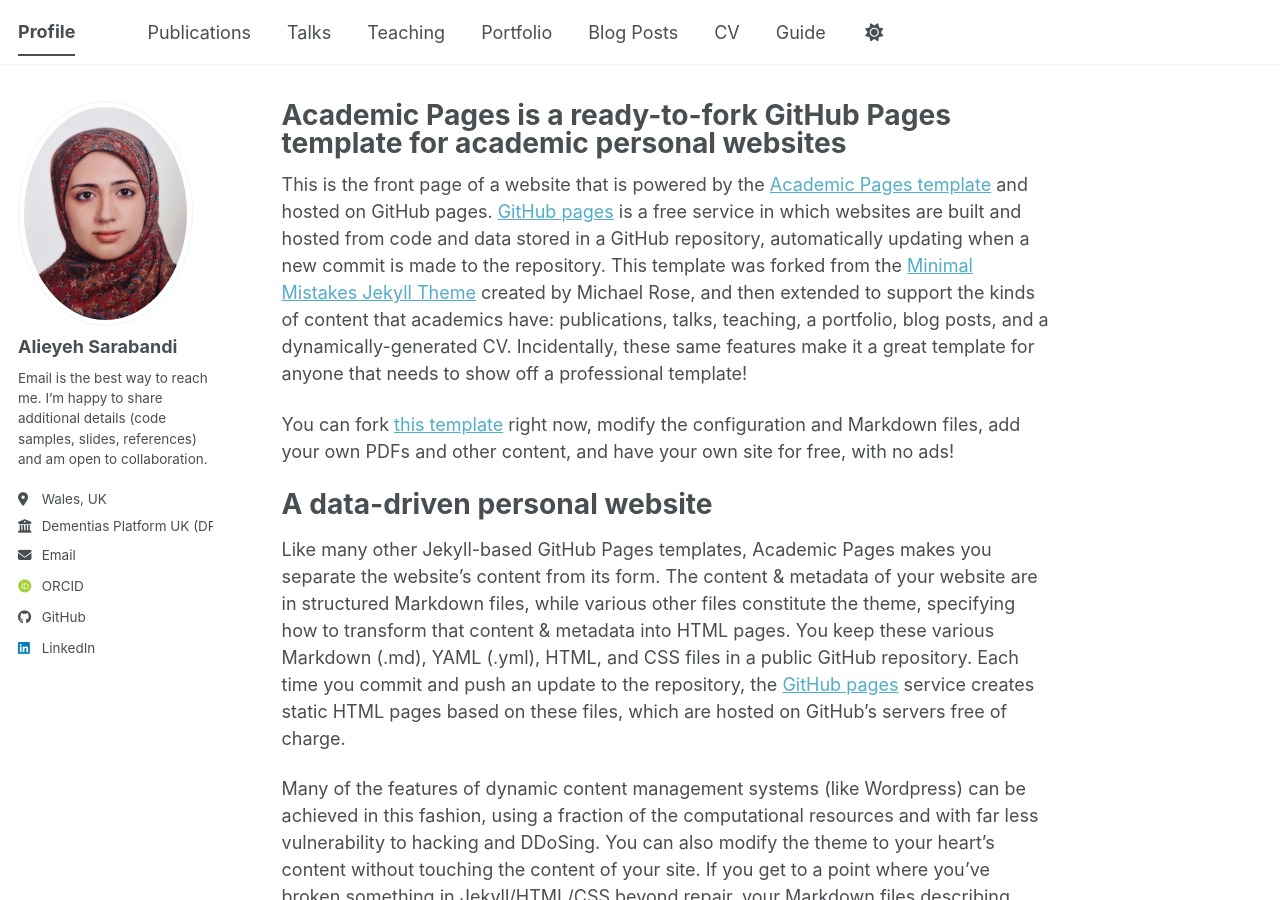
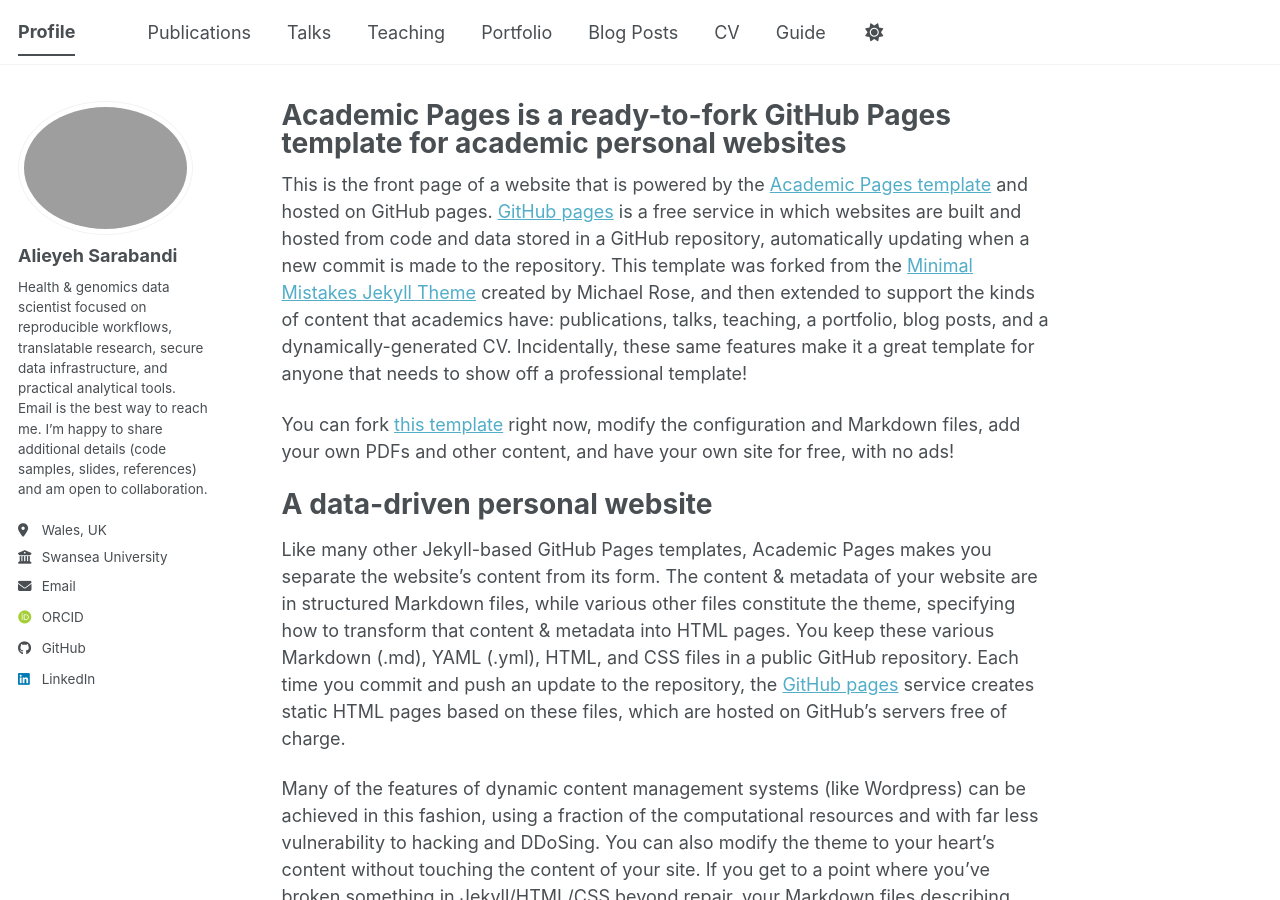
Before and after one commit to Alieyeh/alieyeh.github.io, a Jekyll site: the page built from _pages/about.md, in a window 1280 px wide and 900 px high. Built offline with Jekyll 4.4.1, drawn with Linux system fonts in a browser that asks for light colours; some web fonts are replaced; a script bundle is joined from its source files by our own code; library files that are not in the unit come from our copies.

Commit message:
Update _config.yml

```diff
--- a/_config.yml
+++ b/_config.yml
@@ -12,7 +12,7 @@
 title                    : "Profile"
 title_separator          : "-"
 name                     : &name "Alieyeh Sarabandi Moghaddam"
-description              : &description "Healthcare & genomics data scientist focused on reproducible workflows, translatable research, secure data infrastructure, and practical analytical tools."   # Update this with a general description of your site, this is the default if not overridden by a page
+description              : &description "My portfolio page."   # Update this with a general description of your site, this is the default if not overridden by a page
 url                      : https://alieyeh.github.io # The base hostname & protocol for your site e.g. "https://[your GitHub username].github.io",
                                                            # or if you already have some other page hosted on Github then use "https://[your GitHub username].github.io/[Your Repo Name]"
 baseurl                  : "" # the subpath of your site, e.g. "/blog"
@@ -23,12 +23,12 @@
 #               Additional customization can be done by editing /_includes/author-profile.html
 author:
   # Biographic information
-  avatar           : "pfp2.jpeg"
+  avatar           : "pfp3.png"
   name             : "Alieyeh Sarabandi"
   pronouns         : # example: "she/her"
-  bio              : " Email is the best way to reach me. I’m happy to share additional details (code samples, slides, references) and am open to collaboration."
+  bio              : "Health & genomics data scientist focused on reproducible workflows, translatable research, secure data infrastructure, and practical analytical tools. Email is the best way to reach me. I’m happy to share additional details (code samples, slides, references) and am open to collaboration."
   location         : "Wales, UK"
-  employer         : "Dementias Platform UK (DPUK) - Swansea University"
+  employer         : "Swansea University"
   uri              : # URL
   email            : "Alieyeh@gmail.com"
 
```
